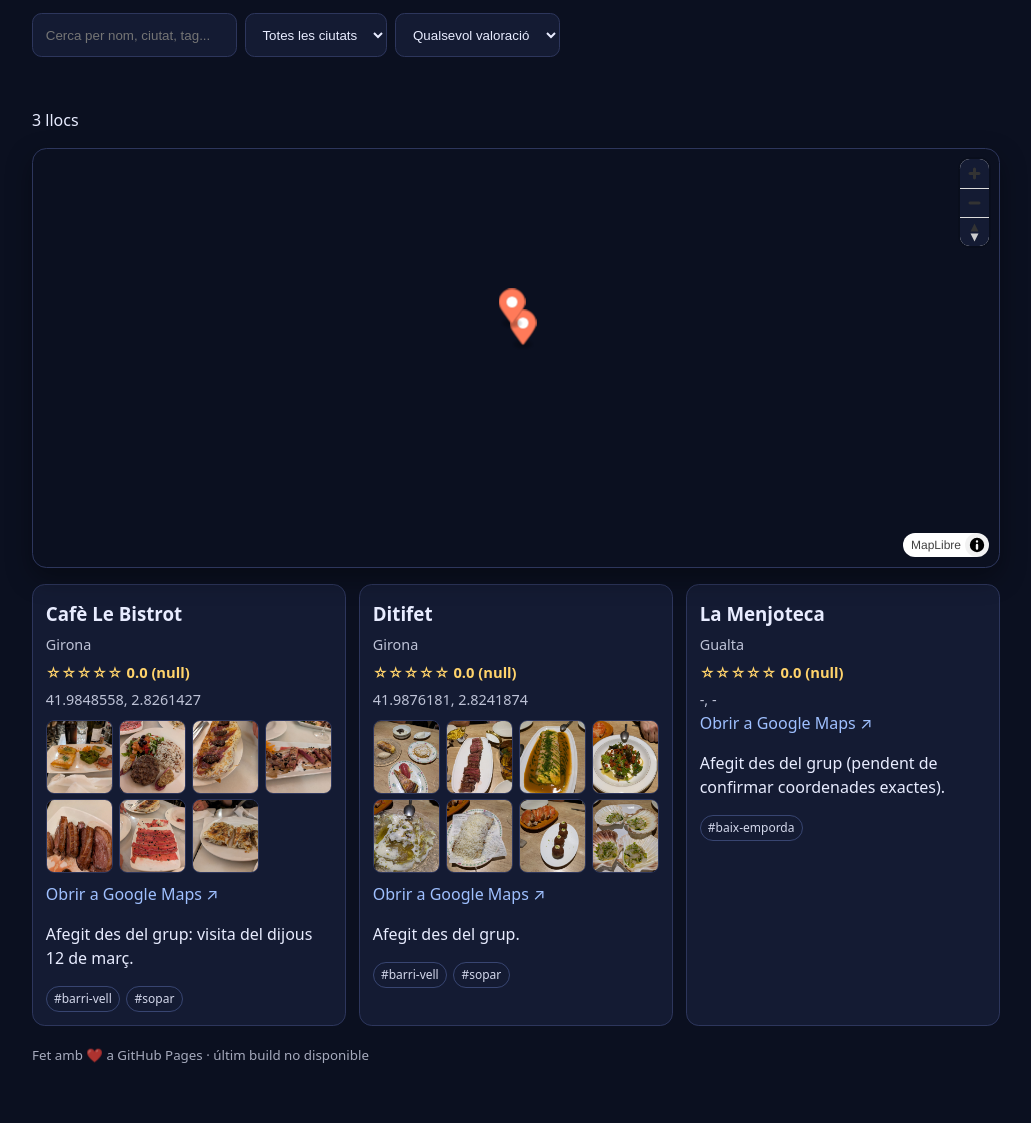
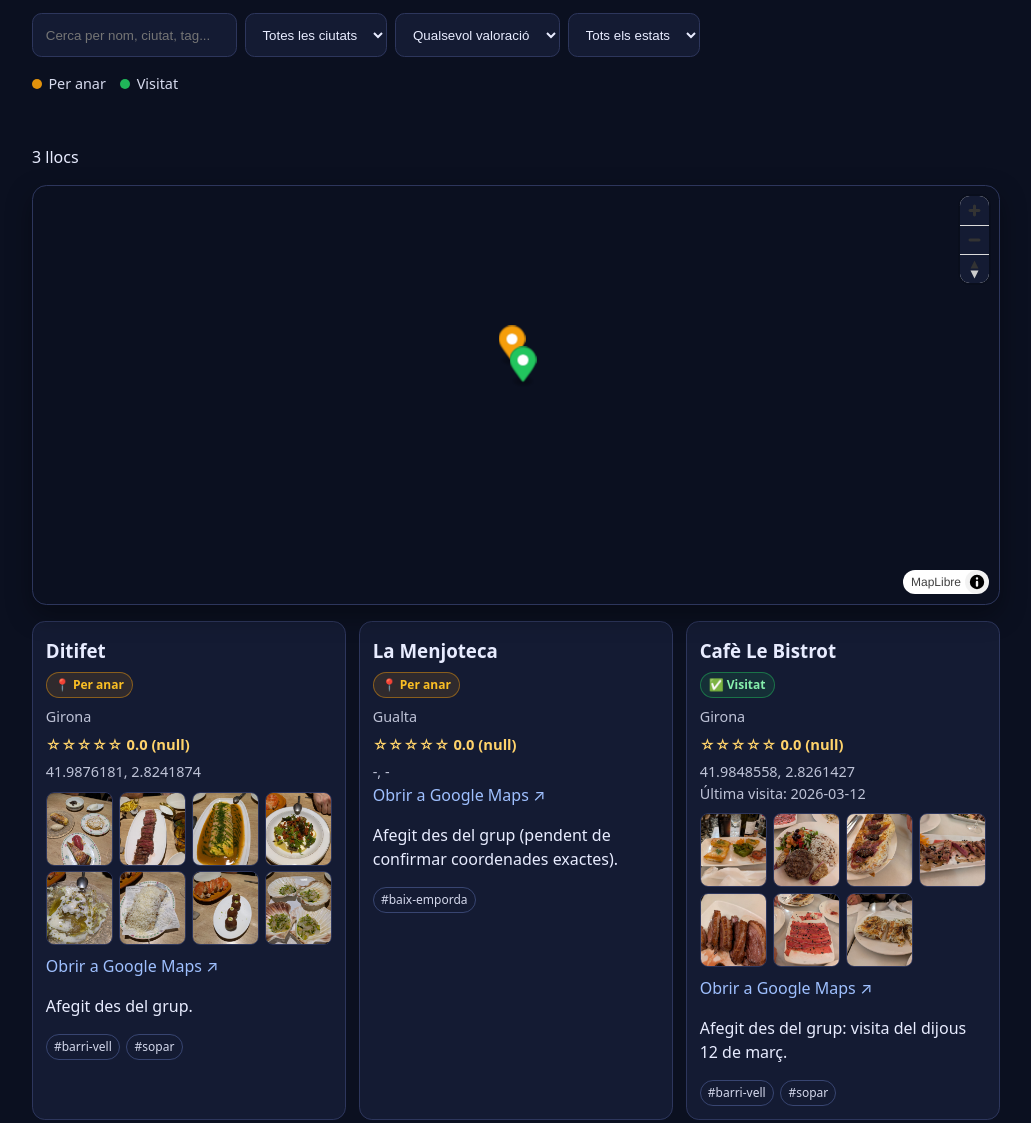
Before and after one commit to pilipilisbot/rigobertus-map, a plain HTML site: page index.html in a window 1280 px wide. Shown: the part 110-1233 px from the top of the page, without its empty margins (124-1155 px from the left). Before the commit the page ends 1208 px from the top, so only its background shows below. Drawn offline with nearby package versions, Linux system fonts and the light colour scheme; no server answers.

Commit message:
feat: add visited vs wishlist statuses with filters and map styling

```diff
--- a/app.js
+++ b/app.js
@@ -1,6 +1,7 @@
 const q = document.getElementById('q');
 const city = document.getElementById('city');
 const minRating = document.getElementById('minRating');
+const statusFilter = document.getElementById('statusFilter');
 const list = document.getElementById('list');
 const count = document.getElementById('count');
 const status = document.getElementById('status');
@@ -101,6 +102,26 @@ function fillFilters() {
   }
 }
 
+function getPlaceStatus(p) {
+  return p.status === 'visited' || p.status === 'wishlist' ? p.status : 'wishlist';
+}
+
+function statusLabel(status) {
+  return status === 'visited' ? 'Visitat' : 'Per anar';
+}
+
+function statusEmoji(status) {
+  return status === 'visited' ? '✅' : '📍';
+}
+
+function statusClass(status) {
+  return status === 'visited' ? 'status-visited' : 'status-wishlist';
+}
+
+function markerColor(status) {
+  return status === 'visited' ? '#22c55e' : '#f59e0b';
+}
+
 function matches(p) {
   const text = (q.value || '').trim().toLowerCase();
   const hay = [p.name, p.city, (p.tags || []).join(' '), p.notes || ''].join(' ').toLowerCase();
@@ -110,6 +131,11 @@ function matches(p) {
   const min = Number(minRating.value);
   const rating = getDisplayRating(p);
   if (minRating.value && (rating === null || rating < min)) return false;
+
+  if (statusFilter.value) {
+    const currentStatus = getPlaceStatus(p);
+    if (currentStatus !== statusFilter.value) return false;
+  }
 
   return true;
 }
@@ -230,6 +256,13 @@ function card(p) {
   title.textContent = safeText(p.name, 'Sense nom');
   el.appendChild(title);
 
+  const status = getPlaceStatus(p);
+
+  const badge = document.createElement('div');
+  badge.className = `status-badge ${statusClass(status)}`;
+  badge.textContent = `${statusEmoji(status)} ${statusLabel(status)}`;
+  el.appendChild(badge);
+
   const metaMain = document.createElement('div');
   metaMain.className = 'meta';
   metaMain.textContent = `${safeText(p.city)}`;
@@ -241,6 +274,13 @@ function card(p) {
   metaCoords.className = 'meta';
   metaCoords.textContent = `${p.lat ?? '-'}, ${p.lng ?? '-'}`;
   el.appendChild(metaCoords);
+
+  if (status === 'visited' && p.visitedAt) {
+    const visitMeta = document.createElement('div');
+    visitMeta.className = 'meta';
+    visitMeta.textContent = `Última visita: ${safeText(p.visitedAt)}`;
+    el.appendChild(visitMeta);
+  }
 
   const photoStrip = buildPhotos(p);
   if (photoStrip) el.appendChild(photoStrip);
@@ -284,6 +324,17 @@ function createPopupNode(p) {
   const rating = getDisplayRating(p);
   if (rating !== null) {
     container.appendChild(document.createTextNode(`${stars(rating)} ${rating.toFixed(1)}`));
+    container.appendChild(document.createElement('br'));
+  }
+
+  const status = getPlaceStatus(p);
+  const statusLine = document.createElement('span');
+  statusLine.textContent = `${statusEmoji(status)} ${statusLabel(status)}`;
+  container.appendChild(statusLine);
+  container.appendChild(document.createElement('br'));
+
+  if (status === 'visited' && p.visitedAt) {
+    container.appendChild(document.createTextNode(`Última visita: ${safeText(p.visitedAt)}`));
     container.appendChild(document.createElement('br'));
   }
 
@@ -340,7 +391,7 @@ function renderMap(filtered) {
 
   for (const p of withCoords) {
     const popup = new maplibregl.Popup({ offset: 20 }).setDOMContent(createPopupNode(p));
-    const marker = new maplibregl.Marker({ color: '#ff7a59' })
+    const marker = new maplibregl.Marker({ color: markerColor(getPlaceStatus(p)) })
       .setLngLat([p.lng, p.lat])
       .setPopup(popup)
       .addTo(map);
@@ -359,7 +410,16 @@ function renderMap(filtered) {
 }
 
 function render() {
-  const filtered = places.filter(matches);
+  const filtered = places
+    .filter(matches)
+    .sort((a, b) => {
+      const order = { wishlist: 0, visited: 1 };
+      const sa = order[getPlaceStatus(a)] ?? 9;
+      const sb = order[getPlaceStatus(b)] ?? 9;
+      if (sa !== sb) return sa - sb;
+      return safeText(a.name, '').localeCompare(safeText(b.name, ''), 'ca');
+    });
+
   count.textContent = `${filtered.length} llocs`;
   list.innerHTML = '';
   filtered.forEach((p) => list.appendChild(card(p)));
@@ -434,7 +494,7 @@ async function init() {
     if (event.key === 'ArrowRight') stepImageModal(1);
   });
 
-  [q, city, minRating].forEach((el) => el.addEventListener('input', render));
+  [q, city, minRating, statusFilter].forEach((el) => el.addEventListener('input', render));
   retry.addEventListener('click', () => {
     loadPlaces().catch((error) => {
       setStatus(error.message || 'Error carregant les dades.', 'error');
--- a/index.html
+++ b/index.html
@@ -27,7 +27,19 @@
       <option value="4">4★ o més</option>
       <option value="3">3★ o més</option>
     </select>
+
+    <label class="sr-only" for="statusFilter">Filtra per estat</label>
+    <select id="statusFilter">
+      <option value="">Tots els estats</option>
+      <option value="wishlist">Per anar</option>
+      <option value="visited">Visitats</option>
+    </select>
   </section>
+
+  <p class="legend" aria-label="Llegenda d'estat">
+    <span class="legend-item"><span class="dot dot-wishlist"></span> Per anar</span>
+    <span class="legend-item"><span class="dot dot-visited"></span> Visitat</span>
+  </p>
 
   <main>
     <p id="status" role="status" aria-live="polite"></p>
--- a/styles.css
+++ b/styles.css
@@ -2,6 +2,11 @@
 body{font-family:system-ui,-apple-system,Segoe UI,Roboto,sans-serif;max-width:1000px;margin:0 auto;padding:1rem;background:#0b1020;color:#e8ecff;line-height:1.5}
 header h1{margin:.2rem 0}
 .controls{display:flex;gap:.5rem;flex-wrap:wrap;margin:1rem 0}
+.legend{display:flex;gap:.9rem;align-items:center;margin:.2rem 0 .9rem 0;opacity:.92}
+.legend-item{display:inline-flex;gap:.4rem;align-items:center;font-size:.9rem}
+.dot{display:inline-block;width:10px;height:10px;border-radius:999px}
+.dot-wishlist{background:#f59e0b}
+.dot-visited{background:#22c55e}
 .controls input,.controls select{padding:.72rem .8rem;min-height:44px;border-radius:.6rem;border:1px solid #2d365c;background:#141b33;color:#e8ecff}
 .sr-only{position:absolute;width:1px;height:1px;padding:0;margin:-1px;overflow:hidden;clip:rect(0,0,0,0);white-space:nowrap;border:0}
 #map{height:420px;border-radius:.9rem;border:1px solid #2d365c;margin:.6rem 0 1rem 0;overflow:hidden;box-shadow:0 10px 26px rgba(0,0,0,.35)}
@@ -9,6 +14,9 @@ header h1{margin:.2rem 0}
 .card{background:#141b33;border:1px solid #2d365c;border-radius:.8rem;padding:.8rem}
 .card-highlight{outline:3px solid #7aa2ff;outline-offset:2px;transition:outline-color .2s ease}
 .card h3{margin:.1rem 0 .4rem}
+.status-badge{display:inline-flex;align-items:center;gap:.35rem;font-size:.75rem;font-weight:700;padding:.2rem .5rem;border-radius:999px;margin:.05rem 0 .5rem;border:1px solid transparent}
+.status-wishlist{background:rgba(245,158,11,.12);border-color:rgba(245,158,11,.45);color:#fbbf24}
+.status-visited{background:rgba(34,197,94,.12);border-color:rgba(34,197,94,.45);color:#86efac}
 .meta{opacity:.8;font-size:.9rem}
 .rating{margin:.35rem 0;color:#ffd36b;font-weight:600;font-size:.92rem}
 .photos{display:grid;grid-template-columns:repeat(4,minmax(0,1fr));gap:.35rem;margin:.55rem 0}
```
